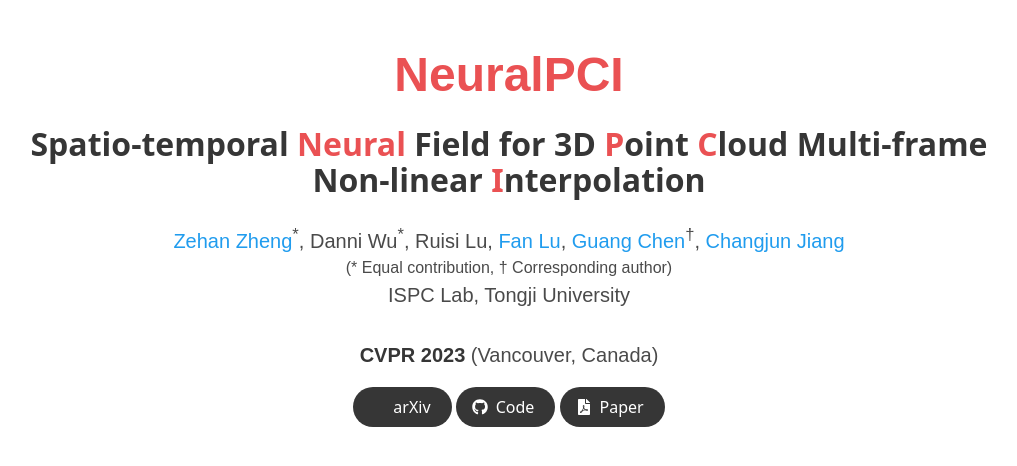
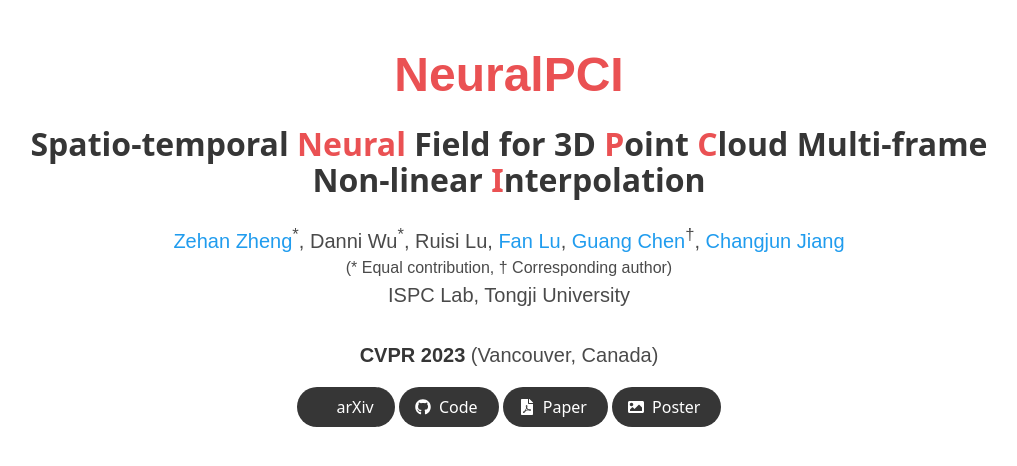
Before and after one commit to dyfcalid/dyfcalid.github.io, a Jekyll site: the page NeuralPCI.html, which Jekyll copies as it is, in a window 1280 px wide and 900 px high, cut to the strip 0-468 px from the top of the window. Shown: the whole strip, without its empty margins (131-1148 px from the left). Built offline with Jekyll 4.4.1, drawn with Linux system fonts in a browser that asks for light colours; some web fonts are replaced; a style sheet for code colours, icons or effects is not loaded.

Commit message:
update link

```diff
--- a/NeuralPCI.html
+++ b/NeuralPCI.html
@@ -111,7 +111,7 @@
 
                     <!-- Paper PDF link -->
                     <span class="link-block">
-                      <a href="https://arxiv.org/pdf/2303.15126" target="_blank"
+                      <a href="https://openaccess.thecvf.com/content/CVPR2023/html/Zheng_NeuralPCI_Spatio-Temporal_Neural_Field_for_3D_Point_Cloud_Multi-Frame_Non-Linear_CVPR_2023_paper.html" target="_blank"
                       class="external-link button is-normal is-rounded is-dark">
                       <span class="icon">
                         <i class="fas fa-file-pdf"></i>
@@ -120,16 +120,16 @@
                     </a>
                   </span>
 
-                  <!-- Supplementary PDF link -->
-                  <!-- <span class="link-block">
-                    <a href=" " target="_blank"
+                  <!-- Poster link -->
+                  <span class="link-block">
+                    <a href="https://drive.google.com/file/d/1sahMOrG32hRhqSxqoreW65U1DcSKCvgm/view" target="_blank"
                     class="external-link button is-normal is-rounded is-dark">
                     <span class="icon">
-                      <i class="fas fa-file-pdf"></i>
+                      <i class="fas fa-image"></i>
                     </span>
-                    <span>Supplementary</span>
+                    <span>Poster</span>
                   </a>
-                </span> -->
+                </span>
 
             </div>
           </div>
```
Also changed, not shown: _pages/about.md (+1 -1 lines).
